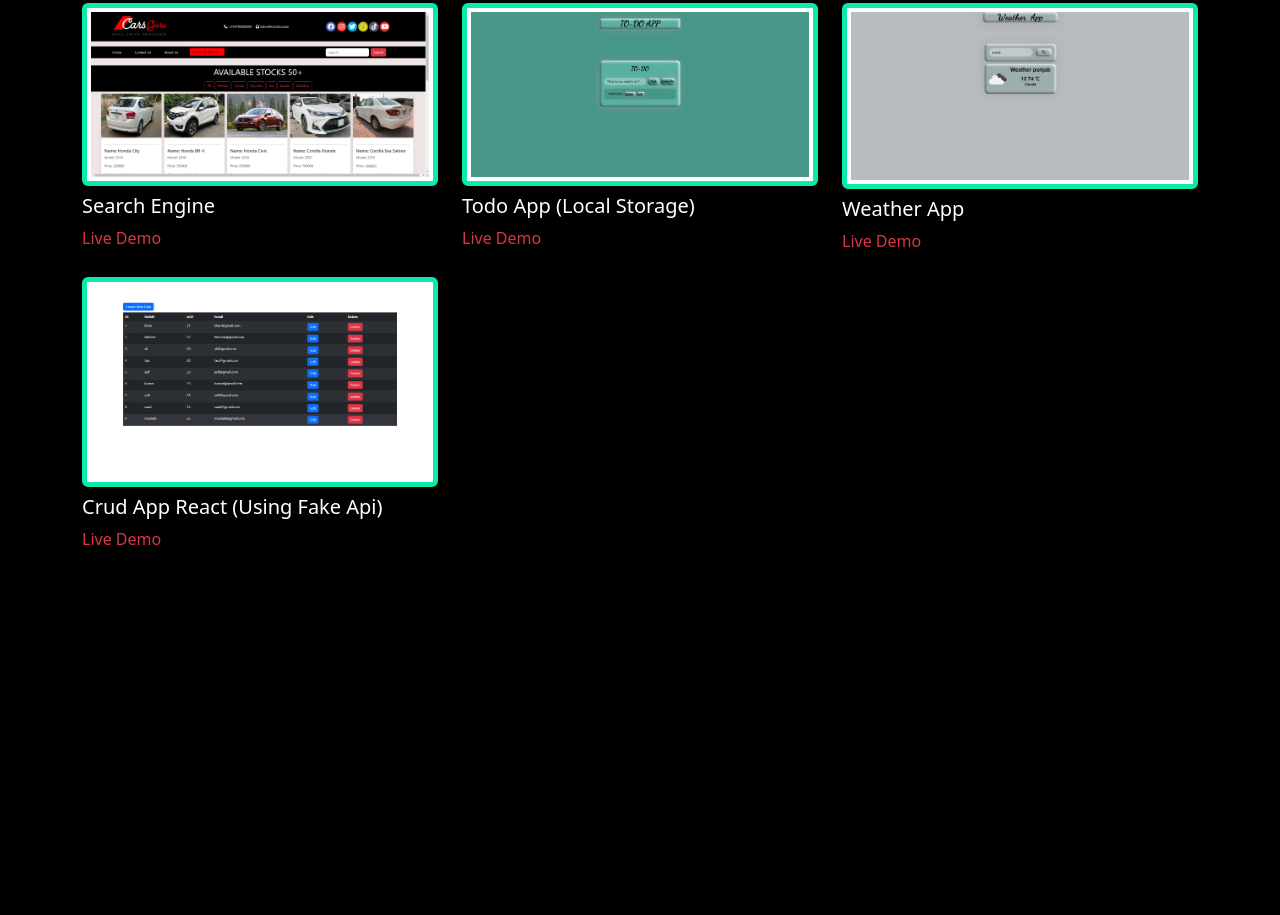
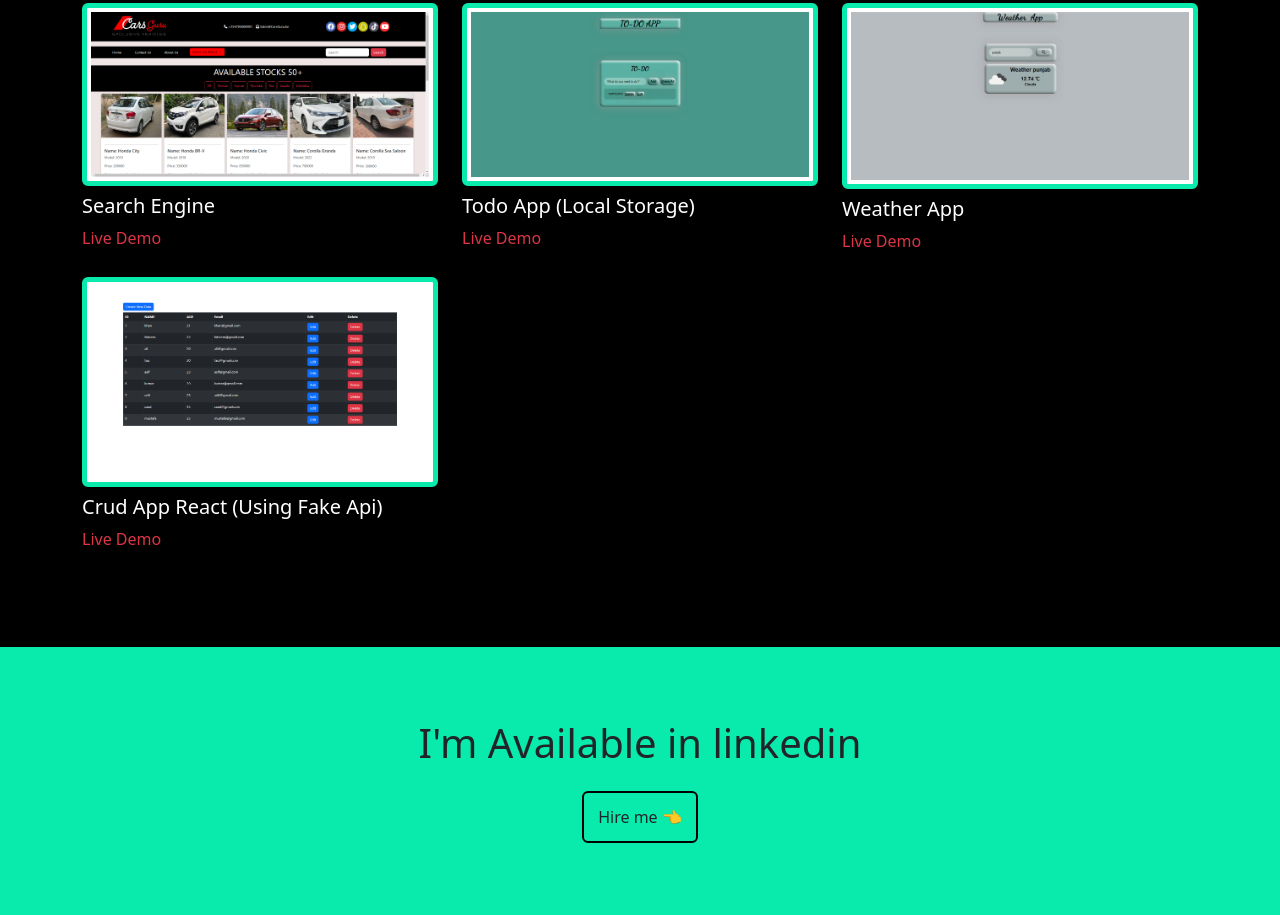
Before and after one commit to aliamdani06/Codsoft-Tasks, a plain HTML site: page Portfolio/index.html in a window 1280 px wide. Shown: the part 1445-2360 px from the top of the page. Before the commit the page ends 2092 px from the top, so only its background shows below. Drawn offline with nearby package versions, Linux system fonts and the light colour scheme; a web font is replaced by a local one.

Commit message:
linkedin section done

```diff
--- a/Portfolio/index.html
+++ b/Portfolio/index.html
@@ -229,6 +229,21 @@
   <!-- portfolio section end -->
 
 
+  <!-- linkedin available section start -->
+  <section class="linkdin-availbale py-5 bg">
+    <div class="container-lg py-4">
+      <div class="row justify-content-center">
+        <div class="col-lg-8 text-center">
+          <h2 class="fs-1 text-dark mb-4">I'm Available in linkedin</h2>
+          <a href="https://www.linkedin.com/in/muhammad-ali-amdani-4ba081249/" target="_blank"
+            class="btn bo ff btn ">Hire me &#128072;</a>
+        </div>
+      </div>
+    </div>
+  </section>
+  <!-- linkedin available section end -->
+
+
     <script src="https://cdn.jsdelivr.net/npm/bootstrap@5.2.2/dist/js/bootstrap.bundle.min.js"
     integrity="sha384-OERcA2EqjJCMA+/3y+gxIOqMEjwtxJY7qPCqsdltbNJuaOe923+mo//f6V8Qbsw3"
     crossorigin="anonymous"></script>
--- a/Portfolio/style.css
+++ b/Portfolio/style.css
@@ -125,3 +125,21 @@
 .brdr {
     border: 5px solid #08ebac !important;
 }
+
+.bg {
+    background-color: #08ebac;
+}
+
+.bo {
+    border: 2px solid black !important;
+    padding: 12px 14px;
+}
+
+.bo:hover {
+    background: black !important;
+    transition: 0.5s;
+}
+
+.ff:hover {
+    color: #08ebac !important;
+}
```
